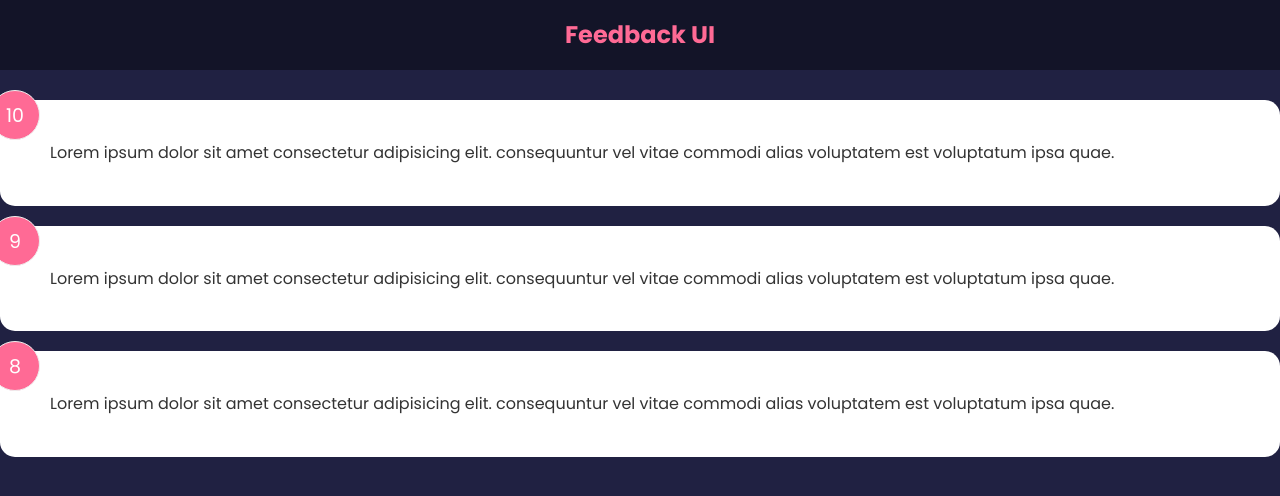
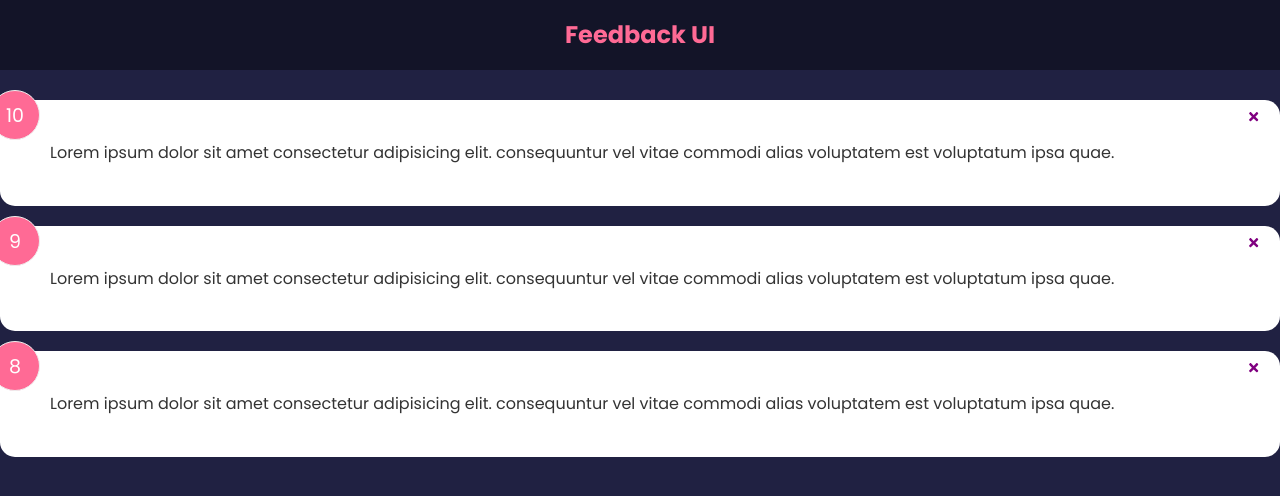
Before and after one commit to jiveshbhatti/feedback-app, a React (Create React App) app: page / in a window 1280 px wide. Shown: the top 496 px of the page. Built offline with nearby package versions, Linux system fonts and the light colour scheme.

Commit message:
prop drilling up and down

```diff
--- a/package.json
+++ b/package.json
@@ -8,6 +8,7 @@
     "@testing-library/user-event": "^13.5.0",
     "react": "^17.0.2",
     "react-dom": "^17.0.2",
+    "react-icons": "^4.3.1",
     "react-scripts": "5.0.0",
     "web-vitals": "^2.1.4"
   },
--- a/src/App.jsx
+++ b/src/App.jsx
@@ -8,12 +8,18 @@ function App(){
 
    const [feedback, setFeedback] = useState(FeedbackData)
 
+   const deleteFeedback=(id) =>{console.log('App', id)
+    if(window.confirm('Are you sure you want to delete?')){
+        setFeedback(feedback.filter((item)=>item.id !== id))
 
+    }
+
+}
 
     return (
     <>
     <Header ></Header>
-   <FeedbackList list={feedback}></FeedbackList>
+   <FeedbackList list={feedback} handleDelete={(id)=> deleteFeedback(id)}></FeedbackList>
 
     </>
     )
--- a/src/components/FeedbackItem.jsx
+++ b/src/components/FeedbackItem.jsx
@@ -1,15 +1,25 @@
-
+import {FaTimes} from 'react-icons/fa'
+import PropTypes from 'prop-types'
 import Card from "./shared/Card";
 
-function FeedbackItem({item}) {
+function FeedbackItem({item, handleDelete}) {
 
+    // const handleClick = (id) => (console.log(id))
 
   return (
-  <Card>
+  <Card >
       <div className="num-display">{item.rating}</div>
+      <button onClick={()=>handleDelete(item.id)} className="close">
+          <FaTimes color='purple'/>
+      </button>
       <div className="text-display">{item.text}</div>
    </Card>
   );
 }
 
+FeedbackItem.propTypes = {
+
+    item : PropTypes.object.isRequired
+
+}
 export default FeedbackItem;
--- a/src/components/FeedbackList.jsx
+++ b/src/components/FeedbackList.jsx
@@ -1,14 +1,16 @@
 import React from 'react';
 import FeedbackItem from './FeedbackItem';
-function FeedbackList({list}) {
+function FeedbackList({list, handleDelete}) {
 
 
 
   return <div className='feedback-list'>
 
 {list && (
-list.map((item,idx) =>(
-    <FeedbackItem key={idx} item ={item}></FeedbackItem>
+list.map((item) =>(
+    <FeedbackItem key={item.id} item ={item}
+    handleDelete={handleDelete}
+    ></FeedbackItem>
 )))
 }
   </div>;
--- a/src/components/shared/Card.jsx
+++ b/src/components/shared/Card.jsx
@@ -1,10 +1,21 @@
 import React from 'react';
+import PropTypes from 'prop-types'
 
-function Card({children}) {
-  return <div className='card'>
+function Card({children, reverse}) {
+  return <div className={`card ${reverse && 'reverse'}`}>
 {children}
 
   </div>;
 }
 
+Card.defaultProps = {
+    reverse : false,
+}
+
+Card.propTypes = {
+    children : PropTypes.node.isRequired,
+    reverse: PropTypes.bool,
+
+}
+
 export default Card;
```
Also changed, not shown: 1 other file (tests, documents, lock files or other folders).
